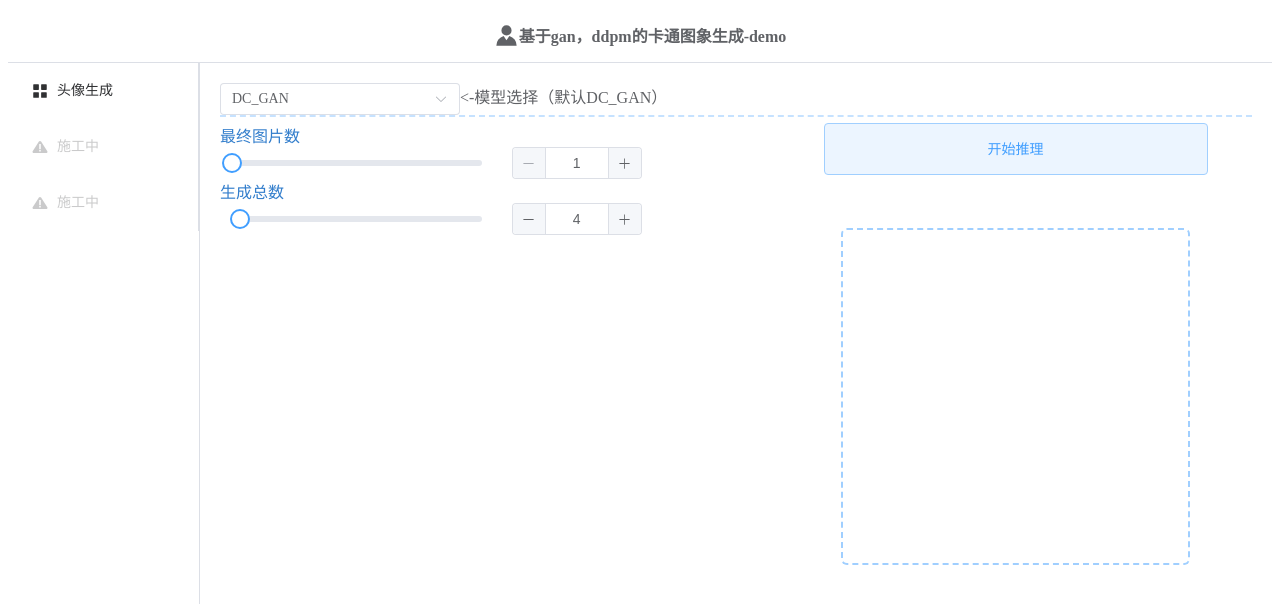
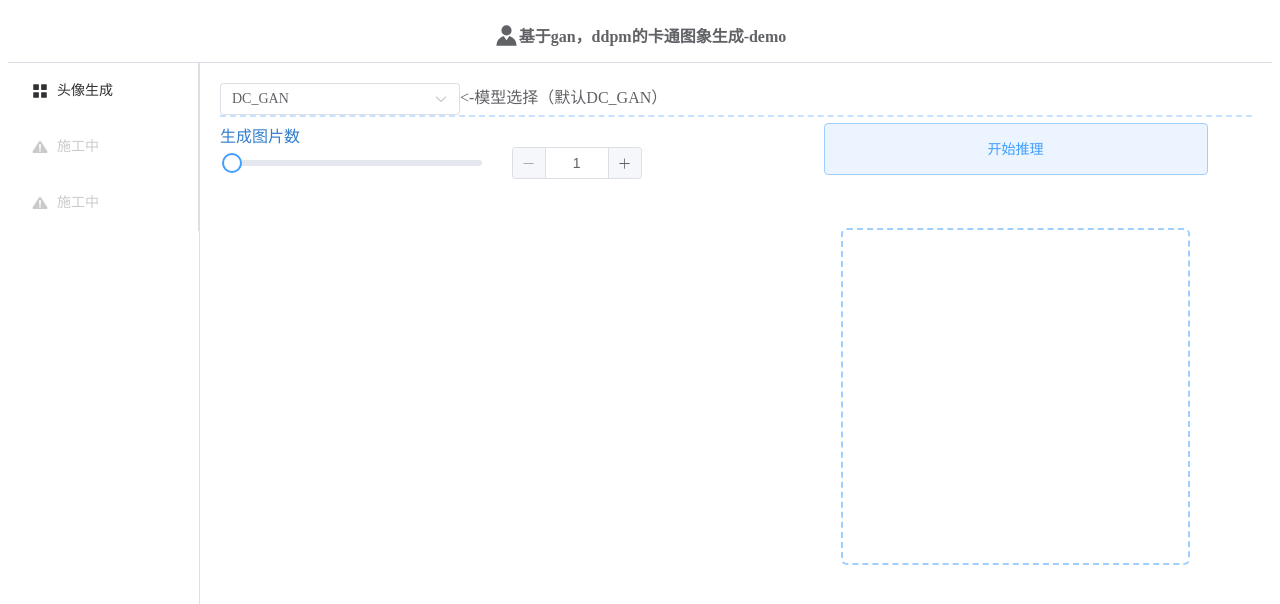
Before and after one commit to octal-zhihao/CartoonMaster, a Vue app in the folder Web/front_end/: page / in a window 1280 px wide. Shown: the top 604 px of the page. Built offline with nearby package versions, Linux system fonts and the light colour scheme.

Commit message:
feat:修改前端参数部分

```diff
--- a/Web/front_end/src/App.vue
+++ b/Web/front_end/src/App.vue
@@ -236,19 +236,19 @@ const startInference = async () => {
                   <div v-if="selectedModelLayout === 'DC_GAN' || selectedModelLayout === 'WGAN' || selectedModelLayout === 'WGAN-GP' || selectedModelLayout === 'GAN'">
                     <div class="Gan-sliders">
                       <!--                    <el-text size="large">最终图片数</el-text>-->
-                      <div style="color: rgb(51.2, 126.4, 204)">最终图片数</div>
+                      <div style="color: rgb(51.2, 126.4, 204)">生成图片数</div>
                       <el-slider class="fin-img-count" v-model="ganFinImgCount" show-input :min="1" :max="100"/>
-                      <div style="color: rgb(51.2, 126.4, 204)">生成总数</div>
-                      <el-slider class="fin-img-count" v-model="ganGenerateImgCount" show-input :min="1" :max="100"/>
+<!--                      <div style="color: rgb(51.2, 126.4, 204)">生成总数</div>-->
+<!--                      <el-slider class="fin-img-count" v-model="ganGenerateImgCount" show-input :min="1" :max="100"/>-->
                     </div>
                   </div>
                   <div v-else-if="selectedModelLayout === 'DDPM'">
                     <div class="DDPM-sliders">
                       <div style="color: rgb(51.2, 126.4, 204)">生成图片数量</div>
                       <el-slider class="fin-img-count" v-model="ddpmGenerateImgCount" show-input :min="1" :max="100"/>
-                      <div style="color: rgb(51.2, 126.4, 204)">施工中</div>
-                      <el-slider class="fin-img-count" v-model="ganGenerateImgCount" show-input :min="1" :max="100"
-                                 :disabled="true"/>
+<!--                      <div style="color: rgb(51.2, 126.4, 204)">施工中</div>-->
+<!--                      <el-slider class="fin-img-count" v-model="ganGenerateImgCount" show-input :min="1" :max="100"-->
+<!--                                 :disabled="true"/>-->
                     </div>
                   </div>
 
```
